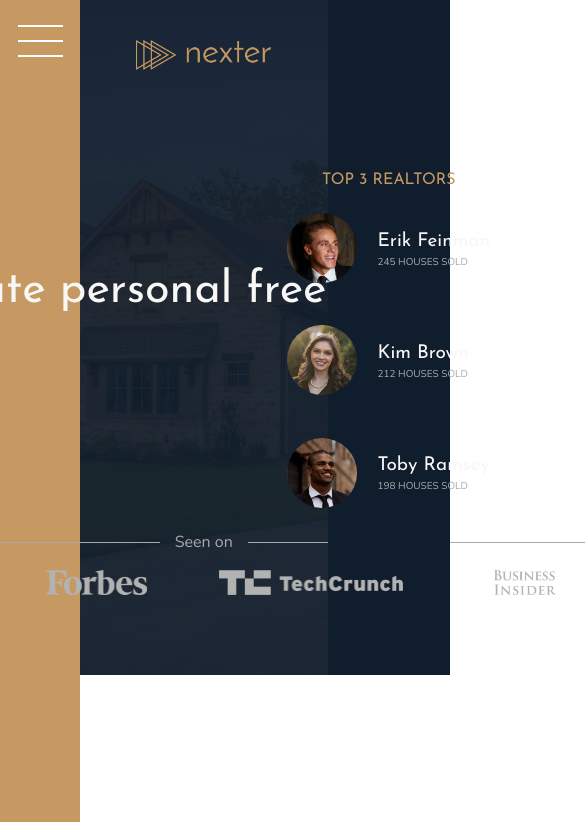
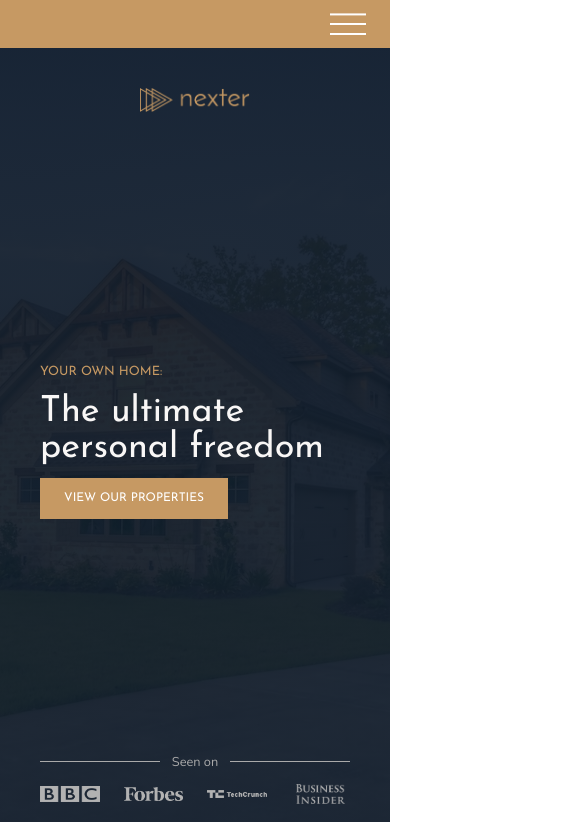
Before and after one commit to yushevchuk/nexter, a plain HTML site: page index.html in a window 390 px wide. Shown: the top 822 px of the page, 585 px wide, since content can reach past the window. Drawn offline with nearby package versions, Linux system fonts and the light colour scheme.

Commit message:
responsive

```diff
--- a/css/style.css
+++ b/css/style.css
@@ -8,6 +8,9 @@
 html {
   box-sizing: border-box;
   font-size: 62.5%; }
+  @media only screen and (max-width: 75em) {
+    html {
+      font-size: 50%; } }
 
 body {
   font-family: "Nunito", sans-serif;
@@ -19,6 +22,13 @@
   display: grid;
   grid-template-rows: 80vh min-content 40vw repeat(3, min-content);
   grid-template-columns: [sidebar-start] 8rem [sidebar-end full-start] minmax(6rem, 1fr) [center-start] repeat(8, [col-start] minmax(min-content, 14rem) [col-end]) [center-end] minmax(6rem, 1fr) [full-end]; }
+  @media only screen and (max-width: 75em) {
+    .container {
+      grid-template-rows: 6rem 80vh min-content 40vw repeat(3, min-content);
+      grid-template-columns: [full-start] minmax(6rem, 1fr) [center-start] repeat(8, [col-start] minmax(min-content, 14rem) [col-end]) [center-end] minmax(6rem, 1fr) [full-end]; } }
+  @media only screen and (max-width: 50em) {
+    .container {
+      grid-template-rows: 6rem calc(100vh - 6rem); } }
 
 .heading-1, .heading-2, .heading-3, .heading-4 {
   font-family: "Josefin Sans", sans-serif;
@@ -82,6 +92,12 @@
   grid-row: 1 / -1;
   display: flex;
   justify-content: center; }
+  @media only screen and (max-width: 75em) {
+    .sidebar {
+      grid-column: 1 / -1;
+      grid-row: 1 / 2;
+      justify-content: flex-end;
+      align-items: center; } }
 
 .nav-btn {
   border: none;
@@ -100,6 +116,14 @@
     transform: translateY(-1.5rem); }
   .nav-btn::after {
     transform: translateY(1.3rem); }
+  @media only screen and (max-width: 75em) {
+    .nav-btn {
+      margin-top: 0;
+      margin-right: 3rem; }
+      .nav-btn::before {
+        transform: translateY(-1.2rem); }
+      .nav-btn::after {
+        transform: translateY(1rem); } }
 
 .header {
   background-color: #54483A;
@@ -108,12 +132,18 @@
   background-size: cover;
   background-position: center;
   display: grid;
-  grid-template-rows: 1fr min-content 6rem 1fr;
-  grid-template-columns: max-content;
+  grid-template-rows: 1fr min-content minmax(6rem, min-content) 1fr;
+  grid-template-columns: minmax(min-content, max-content);
   grid-row-gap: 1.5rem;
   padding: 8rem;
   padding-top: 4rem;
   justify-content: center; }
+  @media only screen and (max-width: 50em) {
+    .header {
+      grid-column: 1 / -1; } }
+  @media only screen and (max-width: 37.5em) {
+    .header {
+      padding: 5rem; } }
   .header__logo {
     height: 3rem;
     justify-self: center; }
@@ -136,9 +166,11 @@
     display: grid;
     grid-template-columns: repeat(4, 1fr);
     grid-column-gap: 3rem;
-    justify-items: center; }
+    justify-items: center;
+    align-items: center; }
     .header__seenon-logos img {
-      height: 2.5rem;
+      max-height: 2.5rem;
+      max-width: 100%;
       filter: brightness(70%); }
 
 .realtors {
@@ -150,12 +182,21 @@
   justify-content: center;
   justify-items: center;
   grid-row-gap: 2rem; }
+  @media only screen and (max-width: 50em) {
+    .realtors {
+      grid-column: 1 / -1; } }
   .realtors__list {
     display: grid;
     grid-template-columns: min-content max-content;
     grid-column-gap: 2rem;
     grid-row-gap: 5vh;
     align-items: center; }
+    @media only screen and (max-width: 50em) {
+      .realtors__list {
+        grid-template-columns: repeat(3, min-content max-content); } }
+    @media only screen and (max-width: 37.5em) {
+      .realtors__list {
+        grid-template-columns: min-content max-content; } }
   .realtors__img {
     width: 7rem;
     border-radius: 50%;
@@ -191,16 +232,25 @@
   background-color: #c69963;
   grid-column: full-start / col-end 4;
   background-image: linear-gradient(rgba(198, 153, 99, 0.5), rgba(198, 153, 99, 0.5)), url(../img/back.jpg);
+  background-size: cover;
   display: grid;
   grid-template-rows: repeat(6, 1fr);
   grid-template-columns: repeat(6, 1fr);
   align-items: center; }
+  @media only screen and (max-width: 50em) {
+    .story__pictures {
+      grid-column: 1 / -1;
+      padding: 6rem; } }
 
 .story__img--1 {
   width: 100%;
   grid-row: 2 / 6;
   grid-column: 2 / 6;
   box-shadow: 0 2rem 5rem gba(#000, 0.1); }
+  @media only screen and (max-width: 50em) {
+    .story__img--1 {
+      grid-column: 1 / 5;
+      grid-row: 1 / -1; } }
 
 .story__img--2 {
   width: 115%;
@@ -208,6 +258,10 @@
   grid-column: 4 / 7;
   z-index: 10;
   box-shadow: 0 2rem 5rem gba(#000, 0.2); }
+  @media only screen and (max-width: 50em) {
+    .story__img--2 {
+      grid-row: 1 / -1;
+      width: 100%; } }
 
 .story__content {
   background-color: #f9f7f6;
@@ -222,6 +276,10 @@
   display: grid;
   align-content: center;
   justify-items: start; }
+  @media only screen and (max-width: 50em) {
+    .story__content {
+      grid-column: 1 / -1;
+      grid-row: 5 / 6; } }
 
 .story__text {
   font-size: 1.5rem;
--- a/sass/_base.scss
+++ b/sass/_base.scss
@@ -14,6 +14,12 @@
 $font-primary: 'Nunito', sans-serif;
 $font-display: 'Josefin Sans', sans-serif;
 
+// RESPONSIVE BREAKPOINTS
+$bp-largest: 75em; //1200px
+$bp-large: 62.5em; //1000px
+$bp-medium: 50em; //800px
+$bp-small: 37.5em; //600px
+
 *,
 *::before,
 *::after {
@@ -25,6 +31,10 @@
 html {
     box-sizing: border-box;
     font-size: 62.5%; //10px / 16px = 62.5% -> 1rem = 10px;
+
+    @media only screen and (max-width: $bp-largest) {
+        font-size: 50%;
+    }
 }
 
 body {
@@ -37,5 +47,16 @@
 .container {
     display: grid;
     grid-template-rows: 80vh min-content 40vw repeat(3, min-content);
-    grid-template-columns: [sidebar-start] 8rem [sidebar-end full-start] minmax(6rem, 1fr) [center-start] repeat(8, [col-start] minmax(min-content, 14rem) [col-end]) [center-end] minmax(6rem, 1fr) [full-end];
+    grid-template-columns: [sidebar-start] 8rem [sidebar-end full-start] minmax(6rem, 1fr) [center-start]
+     repeat(8, [col-start] minmax(min-content, 14rem) [col-end]) [center-end] minmax(6rem, 1fr) [full-end];
+
+    @media only screen and (max-width: $bp-largest) {
+        grid-template-rows: 6rem 80vh min-content 40vw repeat(3, min-content);
+        grid-template-columns: [full-start] minmax(6rem, 1fr) [center-start]
+         repeat(8, [col-start] minmax(min-content, 14rem) [col-end]) [center-end] minmax(6rem, 1fr) [full-end];
+    }
+
+    @media only screen and (max-width: $bp-medium) {
+        grid-template-rows: 6rem calc(100vh - 6rem);
+    }
 }
--- a/sass/_header.scss
+++ b/sass/_header.scss
@@ -5,12 +5,20 @@
     background-size: cover;
     background-position: center;
     display: grid;
-    grid-template-rows: 1fr min-content 6rem 1fr;
-    grid-template-columns: max-content;
+    grid-template-rows: 1fr min-content minmax(6rem, min-content) 1fr;
+    grid-template-columns: minmax(min-content, max-content);
     grid-row-gap: 1.5rem;
     padding: 8rem;
     padding-top: 4rem;
     justify-content: center;
+
+    @media only screen and (max-width: $bp-medium) {
+        grid-column: 1 / -1;
+    }
+
+    @media only screen and (max-width: $bp-small) {
+        padding: 5rem;
+    }
 
     &__logo {
         height: 3rem;
@@ -44,9 +52,11 @@
         grid-template-columns: repeat(4, 1fr);
         grid-column-gap: 3rem;
         justify-items: center;
+        align-items: center;
 
         img {
-            height: 2.5rem;
+            max-height: 2.5rem;
+            max-width: 100%;
             filter: brightness(70%);
         }
     }
```
Also changed, not shown: sass/_realtors.scss (+12 -0 lines), sass/_sidebar.scss (+15 -0 lines), sass/_story.scss (+21 -0 lines).
